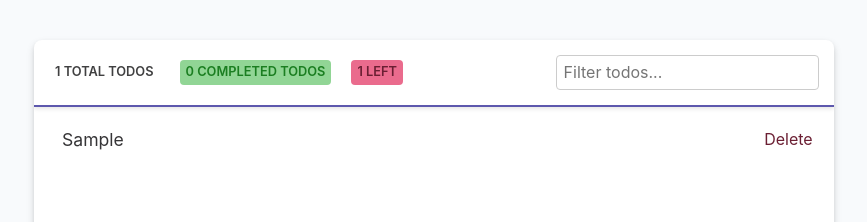
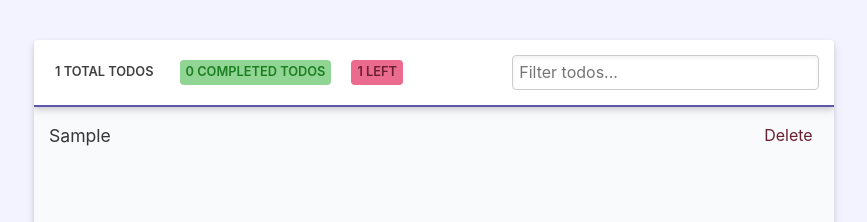
Before and after one commit to MichaelSavoia/Svelte-Todos, a Svelte app: page / in a window 1280 px wide. Both pictures are taken after typing "Sample" into the empty fields and a click on the button "+ Add Todo". Shown: the top 222 px of the page, without its empty margins (206-1073 px from the left). Built offline with nearby package versions, Linux system fonts and the light colour scheme.

Commit message:
Updated styles and changed how onClick functions are called

```diff
--- a/public/global.css
+++ b/public/global.css
@@ -16,7 +16,7 @@ body {
 
 body {
     color: #363537;
-    background: #f8fafc;
+    background: #f3f2ff;
     margin: 0;
     padding: 0;
     font-family: -apple-system, BlinkMacSystemFont, 'Segoe UI', Roboto,
--- a/src/Footer.svelte
+++ b/src/Footer.svelte
@@ -33,11 +33,6 @@
         background: #7670c7;
         transform: translateY(-1px);
     }
-
-    .add-todo:active {
-        background: #4a458c;
-        transform: translateY(1px);
-    }
 </style>
 
 <div class="add-todo-group">
--- a/src/Header.svelte
+++ b/src/Header.svelte
@@ -5,18 +5,26 @@
 
 <style>
     .todos-info {
+        z-index: 5;
         display: flex;
+        flex-wrap: wrap;
         padding: 10px 15px;
-        box-shadow: 0 2px 4px 0 rgba(0, 0, 0, 0.1);
         border-bottom: 2px solid #5d58ad;
+        box-shadow: 0 4px 8px 0 rgba(0, 0, 0, 0.12), 0 2px 4px 0 rgba(0, 0, 0, 0.08);
+    }
+
+    .todos-info .input-wrapper {
+        flex-grow: 1;
     }
 
     .todos-info input {
+        width: 100%;
         margin: 5px 0;
+        box-shadow: inset 0 2px 4px 0 rgba(0, 0, 0, 0.06);
     }
 
     .badge-group {
-        flex-grow: 1;
+        flex-grow: 2;
         display: flex;
         flex-wrap: wrap;
     }
@@ -50,7 +58,7 @@
       <div class="badge todos-left-count">{todos.filter(todo => !todo.completed).length} left</div>
     {/if}
   </div>
-  <div>
+  <div class="input-wrapper">
     <input type="text" bind:value={filterTerm} placeholder="Filter todos...">
   </div>
 </div>
--- a/src/Todo.svelte
+++ b/src/Todo.svelte
@@ -1,6 +1,7 @@
 <script>
-  export let props
-  let { todo, toggleTodoCompleted, deleteTodo } = props
+  export let todo
+  export let toggleTodoCompleted
+  export let deleteTodo
 </script>
 
 <style>
@@ -8,7 +9,12 @@
         width: 100%;
         display: flex;
         justify-content: space-between;
-        padding: 8px 0;
+        padding: 12px 15px;
+        border-bottom: 1px solid #dfdfdf;
+    }
+
+    .todo-item:last-child {
+        border-bottom: 0;
     }
 
     .todo-item p {
@@ -23,31 +29,29 @@
     .todo-item-group {
         display: flex;
         align-items: center;
-    }
-
-    /* TODO: Create custom checkbox */
-    .todo-toggle {
-        opacity: 0;
+        flex-grow: 1;
     }
 
     .todo-delete {
         color: #6b1f33;
         background: none;
         border: none;
-        box-shadow: none;
+        box-shadow: 0 4px 6px rgba(50, 50, 50, 0), 0 1px 3px rgba(0, 0, 0, 0);
+        transition: all 0.15s ease;
     }
 
     .todo-delete:hover {
         background: #ea6b8d;
+        box-shadow: 0 7px 12px rgba(50, 50, 50, 0.1), 0 2px 4px rgba(0, 0, 0, 0.08);
+        transform: translateY(-1px);
     }
 </style>
 
 <li class="todo-item"  class:completed={todo.completed}>
-  <div class="todo-item-group">
-    <input type="checkbox" class="todo-toggle" on:click={toggleTodoCompleted} bind:checked={todo.completed} value={todo.id} />
+  <div class="todo-item-group" on:click={() => toggleTodoCompleted(todo.id)}>
     <p>{todo.title}</p>
   </div>
-  <button class="todo-delete btn" on:click={deleteTodo} value={todo.id}>
+  <button class="todo-delete btn" on:click={() => deleteTodo(todo.id)}>
     Delete
   </button>
 </li>
--- a/src/Todos.svelte
+++ b/src/Todos.svelte
@@ -7,7 +7,9 @@
     let newTodo = ''
     let filterTerm = ''
     $: filteredTodos = todos.filter(todo =>
-        filterTerm ? todo.title.includes(filterTerm) : true
+        filterTerm
+            ? todo.title.toLowerCase().includes(filterTerm.toLowerCase())
+            : true
     )
 
     const addNewTodo = async () => {
@@ -28,9 +30,10 @@
         }
     }
 
-    const toggleTodoCompleted = e => {
+    const toggleTodoCompleted = id => {
+        console.log('test')
         todos = todos.map(todo => {
-            if (e.target.value == todo.id) {
+            if (id == todo.id) {
                 return {
                     ...todo,
                     completed: !todo.completed,
@@ -42,8 +45,8 @@
         localStorage.setItem('todos', JSON.stringify(todos))
     }
 
-    const deleteTodo = e => {
-        todos = todos.filter(todo => e.target.value != todo.id)
+    const deleteTodo = id => {
+        todos = todos.filter(todo => id != todo.id)
         localStorage.setItem('todos', JSON.stringify(todos))
     }
 </script>
@@ -51,25 +54,27 @@
 <style>
     .wrapper {
         margin: 40px auto;
-        background: #fff;
         max-width: 800px;
         height: calc(100vh - 80px);
         width: 95%;
-        border-radius: 8px;
-        box-shadow: 0 4px 8px 0 rgba(0, 0, 0, 0.12), 0 2px 4px 0 rgba(0, 0, 0, 0.08);
         display: grid;
         grid-template-rows: auto 1fr auto;
+        background: #fff;
+        box-shadow: 0 4px 8px 0 rgba(0, 0, 0, 0.12), 0 2px 4px 0 rgba(0, 0, 0, 0.08);
+        border-radius: 4px;
         overflow: hidden;
     }
 
     .todos-list-group {
         overflow: auto;
+        background: #f8fafc;
     }
 
     .todos-list {
         margin: 0;
-        padding: 8px 15px;
+        padding: 0;
         list-style-type: none;
+        background: none;
     }
 
     .empty-todos-list {
@@ -96,7 +101,7 @@
     {#if filteredTodos.length}
       <ul class="todos-list">
         {#each filteredTodos as todo (todo.id)}
-          <Todo props={{todo, deleteTodo, toggleTodoCompleted}} />
+          <Todo bind:todo deleteTodo={deleteTodo} toggleTodoCompleted={toggleTodoCompleted} />
         {/each}
       </ul>
     {:else if !filteredTodos.length && filterTerm}
```
